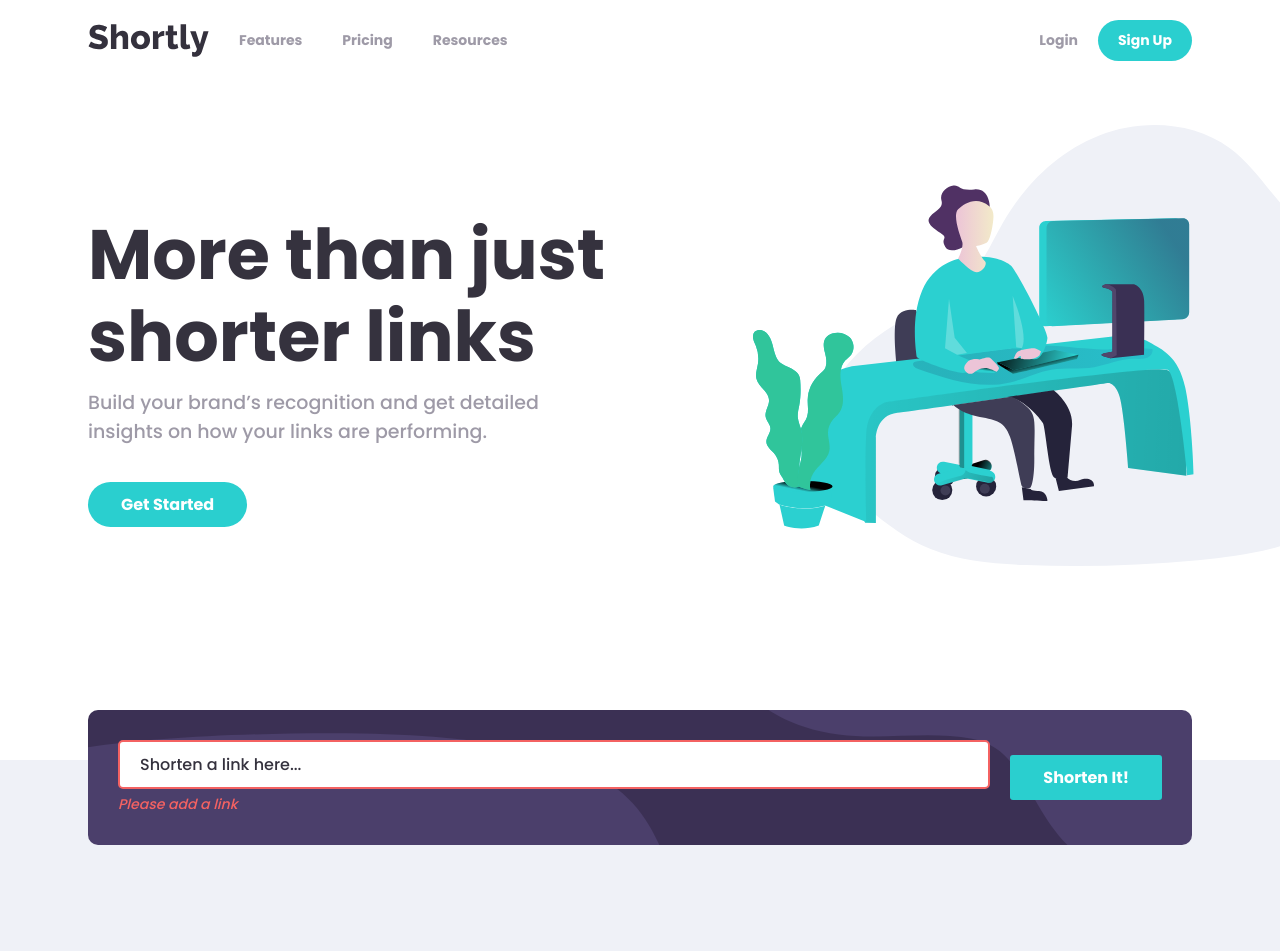
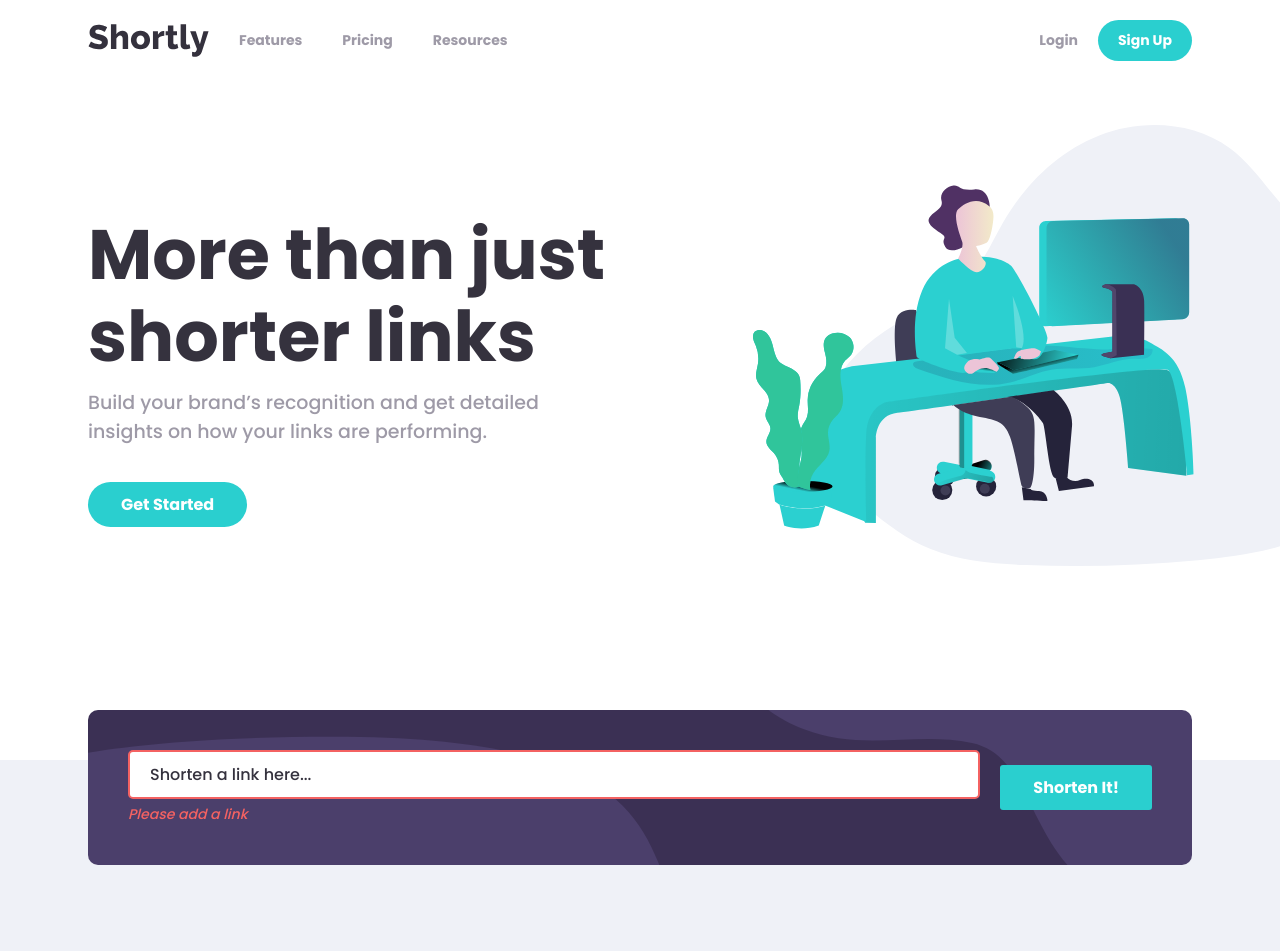
Before and after one commit to Abdelghafour122/url-shortening, a React (Create React App) app: page / in a window 1280 px wide. Shown: the top 951 px of the page. Built offline with nearby package versions, Linux system fonts and the light colour scheme.

Commit message:
made desktop stats styles

```diff
--- a/src/Scss/Components/_statssection.scss
+++ b/src/Scss/Components/_statssection.scss
@@ -26,7 +26,7 @@
         background-size: 100% 100%;
       }
       @include breakpoint-up(large) {
-        padding: 30px;
+        padding: 40px;
         gap: 20px;
       }
       .input {
@@ -124,6 +124,11 @@
       justify-content: center;
       gap: 90px;
       margin: 50px 0 90px;
+      @include breakpoint-up(large) {
+        flex-direction: row;
+        gap: 30px;
+        margin: 90px 0 130px;
+      }
       & .stat {
         background-color: $white;
         position: relative;
@@ -131,6 +136,18 @@
         padding: 20px;
         text-align: center;
         border-radius: 7px;
+        @include breakpoint-up(large) {
+          align-items: flex-start;
+          padding: 30px 20px;
+          width: 320px;
+          &:nth-of-type(1) {
+            margin-top: -70px;
+            z-index: 99;
+          }
+          &:nth-of-type(3) {
+            margin-bottom: -70px;
+          }
+        }
         &:nth-of-type(2) {
           &::before {
             content: "";
@@ -141,16 +158,30 @@
             left: 50%;
             transform: translateX(-50%);
             background-color: hsl(180deg, 66%, 49%);
+            @include breakpoint-up(large) {
+              width: 90px;
+              height: 10px;
+              left: -90px;
+              top: 42%;
+              transform: translateY(-50%);
+            }
           }
           &::after {
             content: "";
             position: absolute;
             height: 90px;
             width: 10px;
+            left: 50%;
             bottom: -90px;
-            left: 50%;
             transform: translateX(-50%);
             background-color: hsl(180deg, 66%, 49%);
+            @include breakpoint-up(large) {
+              width: 90px;
+              height: 10px;
+              left: 100%;
+              top: 42%;
+              transform: translateY(-50%);
+            }
           }
         }
         & .image {
@@ -161,6 +192,10 @@
           padding: 16px;
           border-radius: 50%;
           background-color: $dark-violet;
+          @include breakpoint-up(large) {
+            left: 20px;
+            transform: unset;
+          }
         }
         & h4 {
           margin: 40px 0 0;
@@ -173,6 +208,9 @@
           font-size: 15px;
           line-height: 1.7;
           margin-top: 15px;
+          @include breakpoint-up(large) {
+            text-align: left;
+          }
         }
       }
     }
```
Also changed, not shown: src/Dist/App.css, 1 other file (tests, documents, lock files or other folders).
